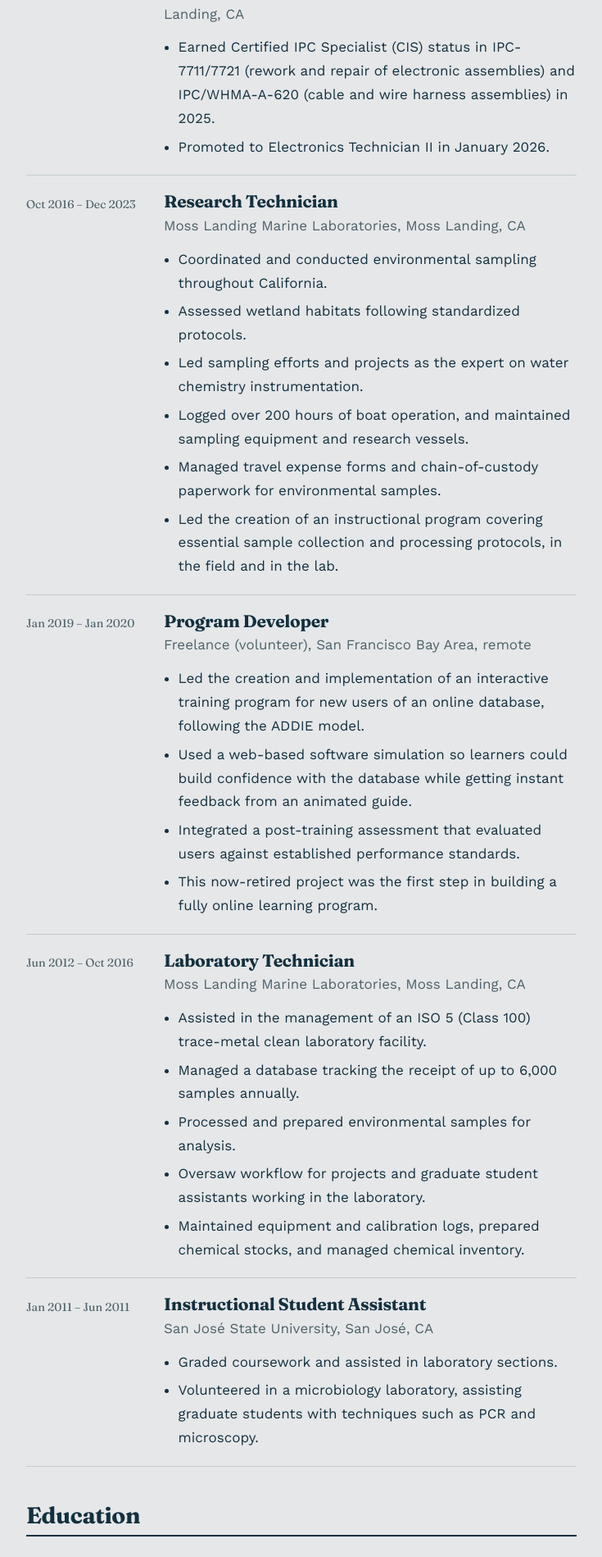
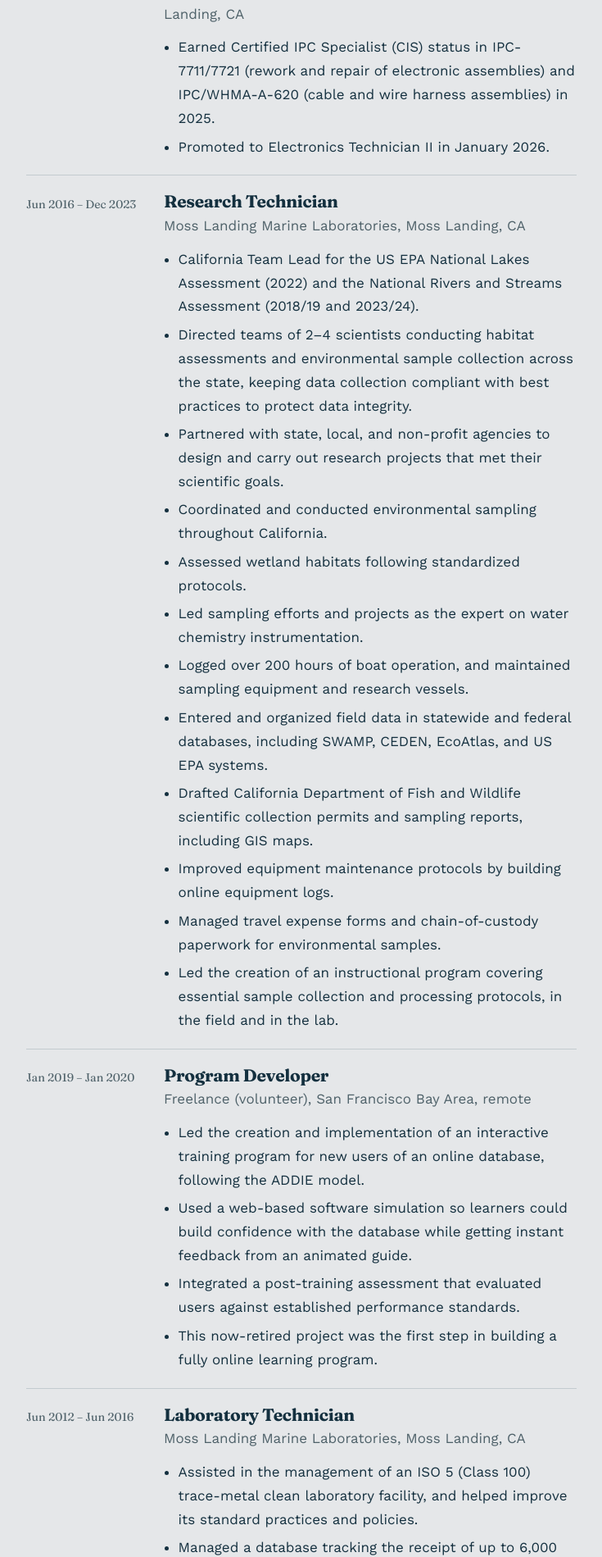
Before and after one commit to RobotCrabLab/Homepage, a Jekyll site: the page built from resume.html, in a window 1280 px wide. Shown: the part 1082-2981 px from the top of the page at 82% size, without its empty margins (272-1007 px from the left). Built offline with Jekyll 4.4.1, drawn with Linux system fonts in a browser that asks for light colours; some of the changed text lies outside the part shown.

Commit message:
Update the resume from the MBARI application resume
Fix job and degree dates, add EPA team lead and other highlights,
new skills, a Publications section, and a paragraph about the mercury
study on the Working in Marine Science page.

Co-Authored-By: Claude Opus 5.5 <noreply@anthropic.com>
Claude-Session: https://claude.ai/code/session_01MMDVxXAekaRt7NRydvis2Y

```diff
--- a/_data/resume.yml
+++ b/_data/resume.yml
@@ -33,12 +33,18 @@ experience:
   - role: Research Technician
     org: Moss Landing Marine Laboratories
     place: Moss Landing, CA
-    dates: Oct 2016 – Dec 2023
+    dates: Jun 2016 – Dec 2023
     points:
+      - California Team Lead for the US EPA National Lakes Assessment (2022) and the National Rivers and Streams Assessment (2018/19 and 2023/24).
+      - Directed teams of 2–4 scientists conducting habitat assessments and environmental sample collection across the state, keeping data collection compliant with best practices to protect data integrity.
+      - Partnered with state, local, and non-profit agencies to design and carry out research projects that met their scientific goals.
       - Coordinated and conducted environmental sampling throughout California.
       - Assessed wetland habitats following standardized protocols.
       - Led sampling efforts and projects as the expert on water chemistry instrumentation.
       - Logged over 200 hours of boat operation, and maintained sampling equipment and research vessels.
+      - Entered and organized field data in statewide and federal databases, including SWAMP, CEDEN, EcoAtlas, and US EPA systems.
+      - Drafted California Department of Fish and Wildlife scientific collection permits and sampling reports, including GIS maps.
+      - Improved equipment maintenance protocols by building online equipment logs.
       - Managed travel expense forms and chain-of-custody paperwork for environmental samples.
       - Led the creation of an instructional program covering essential sample collection and processing protocols, in the field and in the lab.
 
@@ -55,13 +61,15 @@ experience:
   - role: Laboratory Technician
     org: Moss Landing Marine Laboratories
     place: Moss Landing, CA
-    dates: Jun 2012 – Oct 2016
+    dates: Jun 2012 – Jun 2016
     points:
-      - Assisted in the management of an ISO 5 (Class 100) trace-metal clean laboratory facility.
+      - Assisted in the management of an ISO 5 (Class 100) trace-metal clean laboratory facility, and helped improve its standard practices and policies.
       - Managed a database tracking the receipt of up to 6,000 samples annually.
       - Processed and prepared environmental samples for analysis.
       - Oversaw workflow for projects and graduate student assistants working in the laboratory.
       - Maintained equipment and calibration logs, prepared chemical stocks, and managed chemical inventory.
+      - Calibrated laboratory equipment, including micropipettes, chemical digestion microwaves, and electronic balances.
+      - Performed wet chemistry with strong acids and solvents under a fume hood.
 
   - role: Instructional Student Assistant
     org: San José State University
@@ -74,20 +82,24 @@ experience:
 education:
   - degree: M.S. Instructional Science and Technology
     org: California State University, Monterey Bay
-    dates: 2018 – 2019
+    dates: December 2020
     note: An interdisciplinary program that integrates information technology, instructional design, and education technology.
   - degree: B.S. Biological Science, concentration in Marine Biology
     org: San José State University
-    dates: 2006 – 2011
+    dates: December 2011
     note: Minor in Chemistry. Coursework in taxonomy, quantitative methods, scientific communication, molecular biology, ecology and genetics, plus general, analytical, inorganic, organic, and biochemistry with lab components.
 
 skills:
   - group: Electronics
     items: [Electronics manufacturing, Electronics repair, Through-hole and SMD soldering, Reflow and hot air rework, Wire termination and crimping, Test equipment servicing]
   - group: Lab and field
-    items: [Environmental sampling, Wetland habitat assessment, Water chemistry instrumentation, Boat operation, Trace-metal clean lab practice, Sample processing, Chain of custody, Equipment maintenance and calibration, Data management]
+    items: [Environmental sampling, Wetland habitat assessment, Water chemistry instrumentation, Sensor and electro-mechanical system maintenance, Boat operation, Trace-metal clean lab practice, Sample processing, Chain of custody, Equipment maintenance and calibration, Data management, GIS mapping]
+  - group: Project and team
+    items: [Project management, Team leadership, Protocol and policy design, Quality standards, Report writing, Parts and supplies purchasing]
   - group: Instruction
     items: [Instructional design (ADDIE), Training program development, Web content creation]
+  - group: Software
+    items: [Adobe Lightroom, Adobe Photoshop, Adobe Illustrator, Microsoft Office, Google Workspace]
 
 certifications:
   - name: IPC-7711/7721
@@ -96,3 +108,12 @@ certifications:
   - name: IPC/WHMA-A-620
     issuer: Certified IPC Specialist (CIS), 2025
     description: Industry standard for building and inspecting cable and wire harness assemblies, covering wire prep, crimping, soldered terminations, connectors, and workmanship acceptance criteria.
+
+publications:
+  - authors: K.H. Coale, W.A. Heim, J. Negrey, P. Weiss-Penzias, D. Fernandez, A. Olson, H. Chiswell, A. Byington, A. Bonnema, S. Martenuk, A. Newman, C. Beebe, C. Till
+    year: 2018
+    title: "The distribution and speciation of mercury in the California current: Implications for mercury transport via fog to land"
+    journal: "Deep Sea Research Part II: Topical Studies in Oceanography"
+    volume: "151, 77–88"
+    url: https://doi.org/10.1016/j.dsr2.2018.05.012
+    note: Collected water samples in vertical profiles at 60 stations within the California Current during four summer cruises spanning two years.
--- a/assets/css/style.css
+++ b/assets/css/style.css
@@ -497,6 +497,11 @@ img { max-width: 100%; height: auto; }
 .skills dt { font-family: var(--display); font-weight: 600; }
 .skills dd { margin: 0; }
 .certs dt { white-space: nowrap; }
+.pubs { list-style: none; margin: 1rem 0 0; padding: 0; }
+.pubs li + li { margin-top: 1.25rem; }
+.pub-cite { margin: 0; }
+.pub-cite strong { font-weight: 600; color: var(--ink); }
+.pub-note { margin: 0.4rem 0 0; color: var(--muted); font-size: var(--step--1); }
 .cert-issuer { display: block; white-space: normal; font-weight: 400; font-size: var(--step--1); color: var(--muted); line-height: 1.4; margin-top: 0.2rem; }
 @media (max-width: 34rem) {
   .skills div { grid-template-columns: 1fr; }
--- a/resume.html
+++ b/resume.html
@@ -59,6 +59,20 @@ layout: default
     </dl>
   </section>
 
+  {% if r.publications %}
+  <section aria-labelledby="h-pubs">
+    <h2 id="h-pubs">Publications</h2>
+    <ol class="pubs">
+      {% for p in r.publications %}
+      <li>
+        <p class="pub-cite">{{ p.authors | replace: "C. Beebe", "<strong>C. Beebe</strong>" }}. {{ p.year }}. {% if p.url %}<a href="{{ p.url }}">{{ p.title }}</a>{% else %}{{ p.title }}{% endif %}. <em>{{ p.journal }}</em>{% if p.volume %} {{ p.volume }}{% endif %}.</p>
+        {% if p.note %}<p class="pub-note">{{ p.note }}</p>{% endif %}
+      </li>
+      {% endfor %}
+    </ol>
+  </section>
+  {% endif %}
+
   {% if r.certifications %}
   <section aria-labelledby="h-certs">
     <h2 id="h-certs">Certifications</h2>
```
Also changed, not shown: _projects/working-in-marine-science.md (+4 -0 lines).
